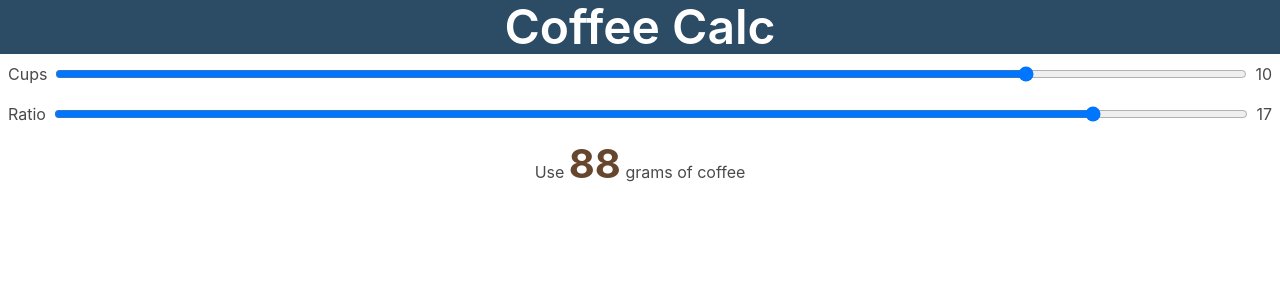
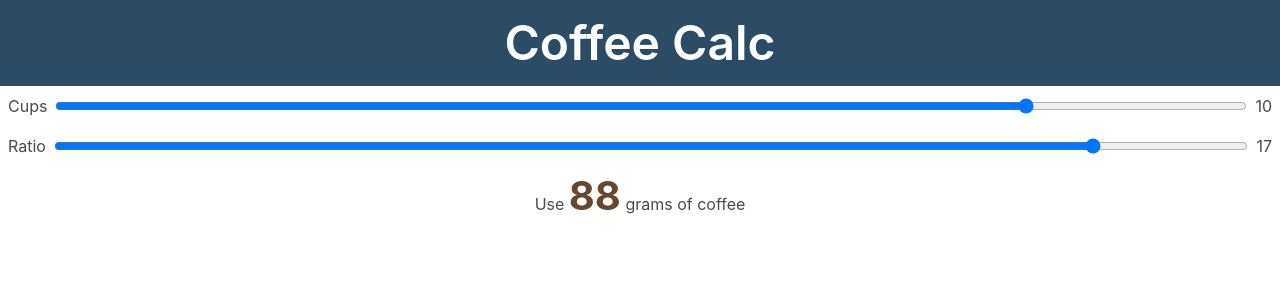
Before and after one commit to dave-burke/coffee-calc, a React (Create React App) app: page / in a window 1280 px wide. Shown: the top 300 px of the page. Built offline with nearby package versions, Linux system fonts and the light colour scheme.

Commit message:
Separate Header component

```diff
--- a/src/App.js
+++ b/src/App.js
@@ -1,13 +1,10 @@
 import { useState } from 'react'
 import styled from 'styled-components'
 import Slider from './Slider'
+import Header from './Header'
 
 const StyledApp = styled.div`
   height: 100vh;
-`
-
-const Header = styled.header`
-  background-color: #2C4C66;
 `
 
 const Result = styled.span`
@@ -24,9 +21,7 @@ function App() {
   }
   return (
     <StyledApp className="has-text-centered">
-      <Header>
-        <h1 class="title is-1 has-text-white">Coffee Calc</h1>
-      </Header>
+      <Header></Header>
       <main>
         <Slider id="cups" label="Cups" min="1" max="12" value={cups} onChange={setCups}></Slider>
         <Slider id="ratio" label="Ratio" min="10" max="18" value={ratio} onChange={setRatio}></Slider>
--- /dev/null
+++ b/src/Header.js
@@ -0,0 +1,15 @@
+import styled from 'styled-components'
+
+const StyledHeader = styled.header`
+  background-color: #2C4C66;
+`
+
+function Header() {
+    return (
+        <StyledHeader>
+            <h1 class="title is-1 has-text-white p-4">Coffee Calc</h1>
+        </StyledHeader>
+    )
+}
+
+export default Header;
```
